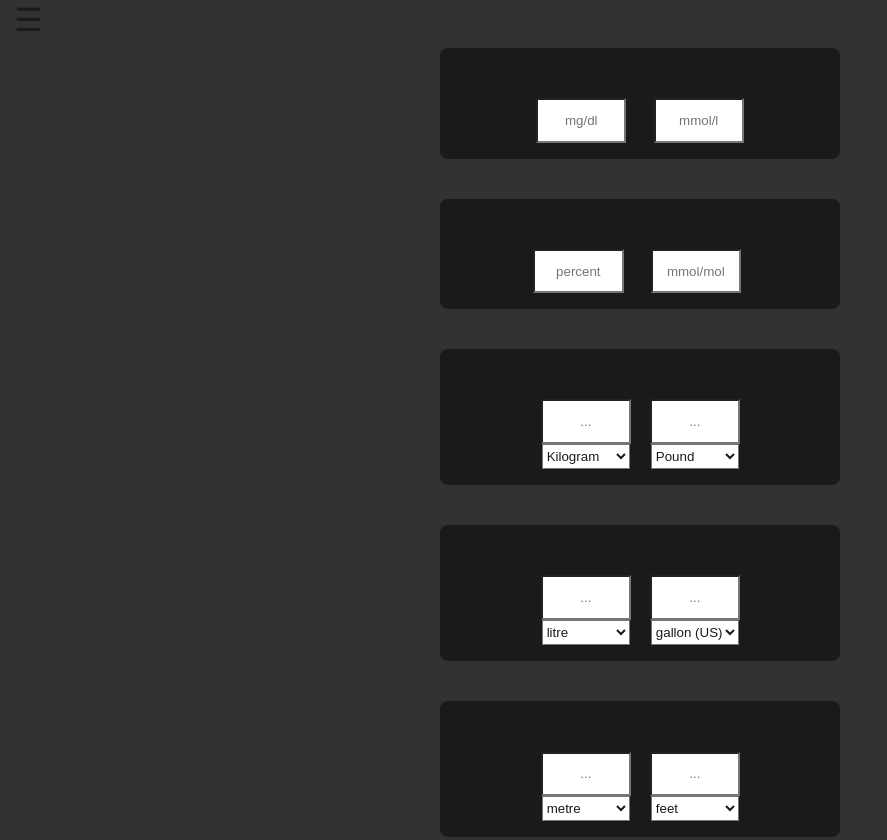
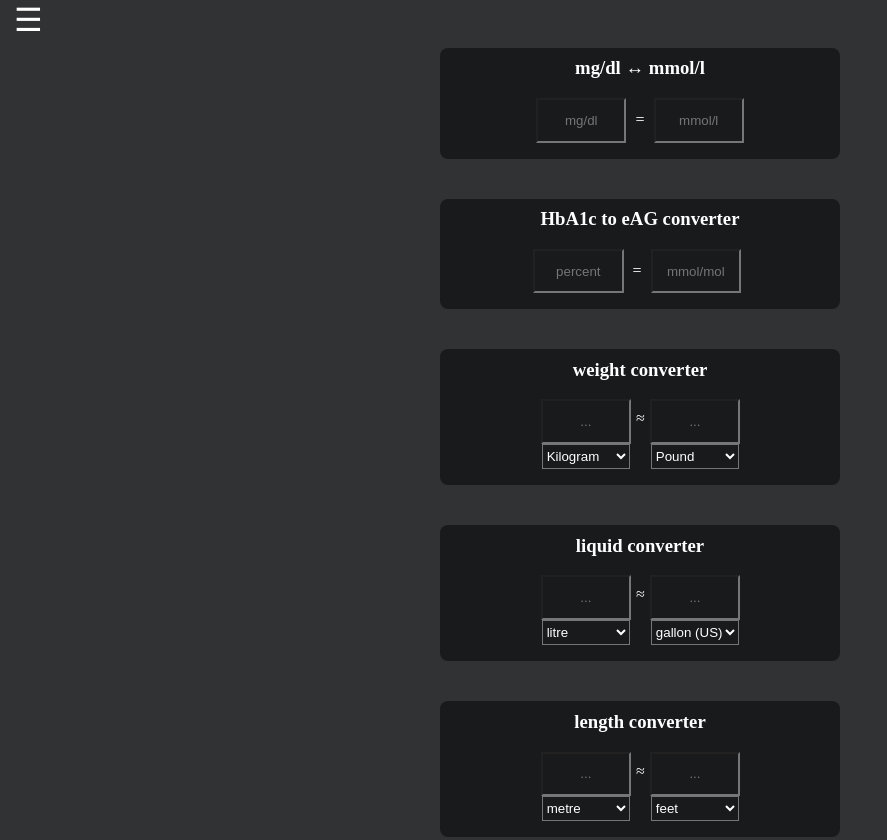
Before and after one commit to Cedmpi/a1c-converter, a plain HTML site: page index.html in a window 1280 px wide. Shown: the top 840 px of the page, without its empty margins (0-887 px from the left). Drawn offline with Linux system fonts and the light colour scheme.

Commit message:
Update index.html

```diff
--- a/index.html
+++ b/index.html
@@ -21,8 +21,8 @@
     :root {
       --main-bg-color: #313233;
       --content-bg-color: rgb(24, 26, 27);
-      --font-color: #181a1b;
-      --input-bg-color: #fff;
+      --input-bg-color: #181a1b;
+      --font-color: #fff;
     }
 
     body {
```
